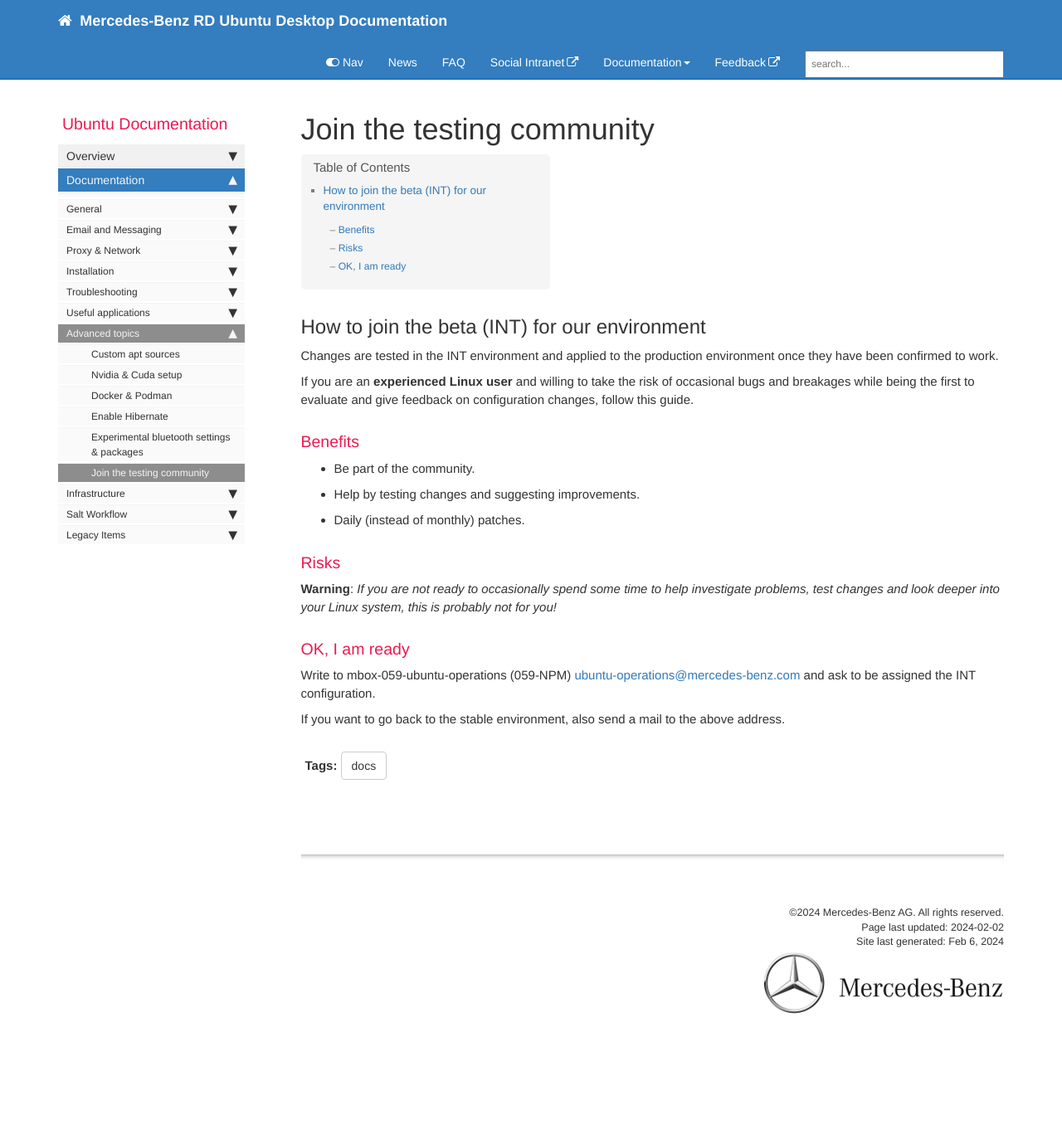
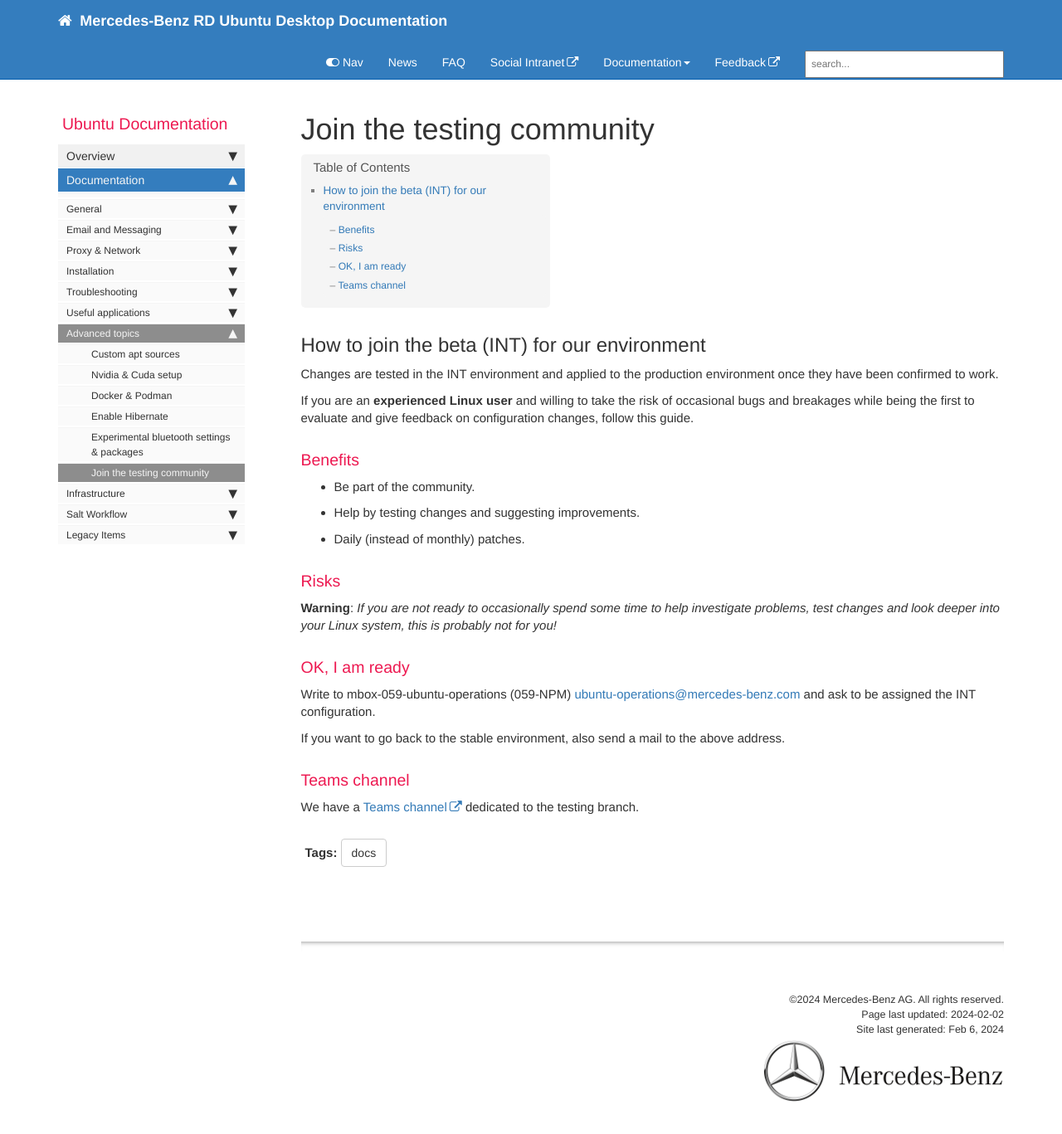
Before and after one commit to RajputPawan/Prometheus, a Jekyll site: the page built from pages/docs/beta.md, in a window 1280 px wide and 1391 px high. Shown: the top 1367 px of the window at 83% size. Built offline with Jekyll 4.4.1, drawn with Linux system fonts in a browser that asks for light colours; comment, search, counter and statistics services are not loaded.

Commit message:
link to INT teams channel

```diff
--- a/pages/docs/beta.md
+++ b/pages/docs/beta.md
@@ -38,3 +38,9 @@
 
 If you want to go back to the stable environment, also send a mail to the above
 address.
+
+### Teams channel
+
+We have a [Teams channel](
+https://teams.microsoft.com/l/channel/19%3a514facd880df40a5ac2708e20ff8d0fd%40thread.tacv2/Test%2520environment?groupId=13fe2da7-5cab-4525-9f67-b54eefb7a8ca&tenantId=9652d7c2-1ccf-4940-8151-4a92bd474ed0)
+dedicated to the testing branch.
```
